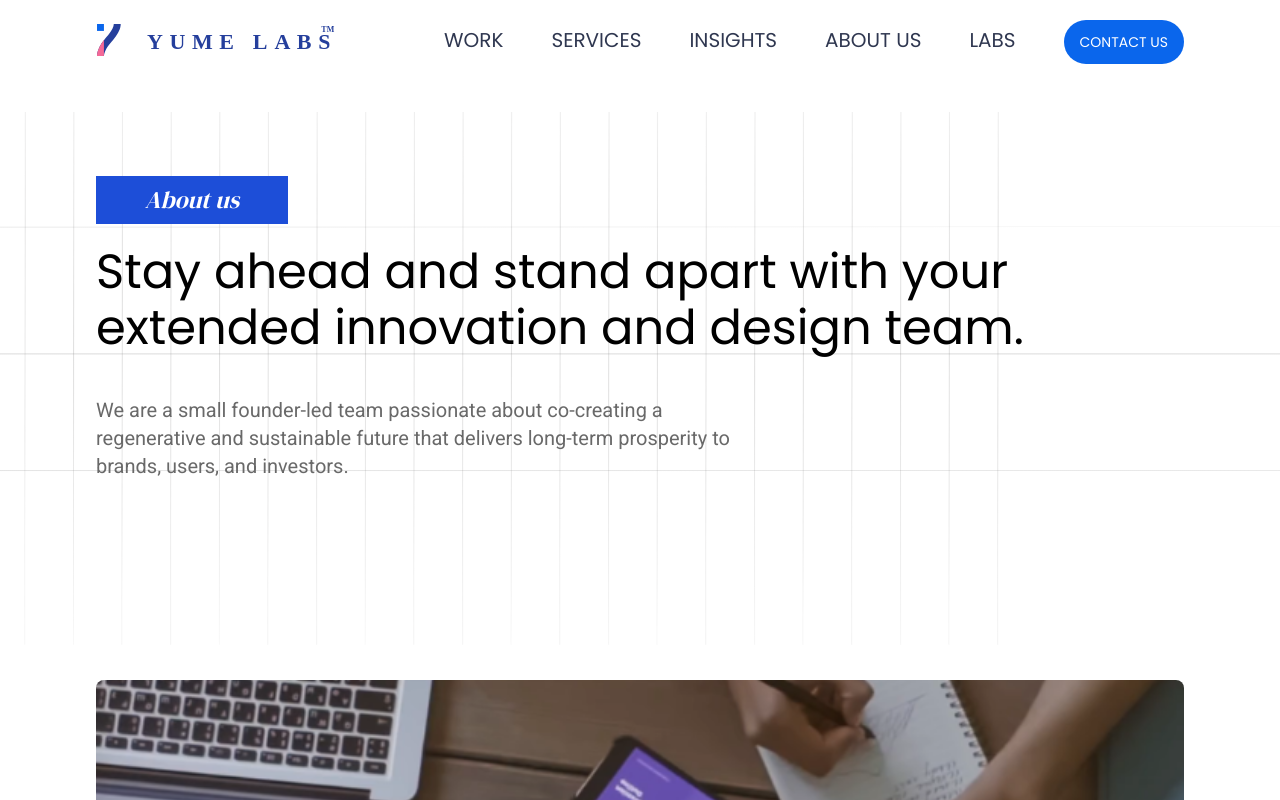
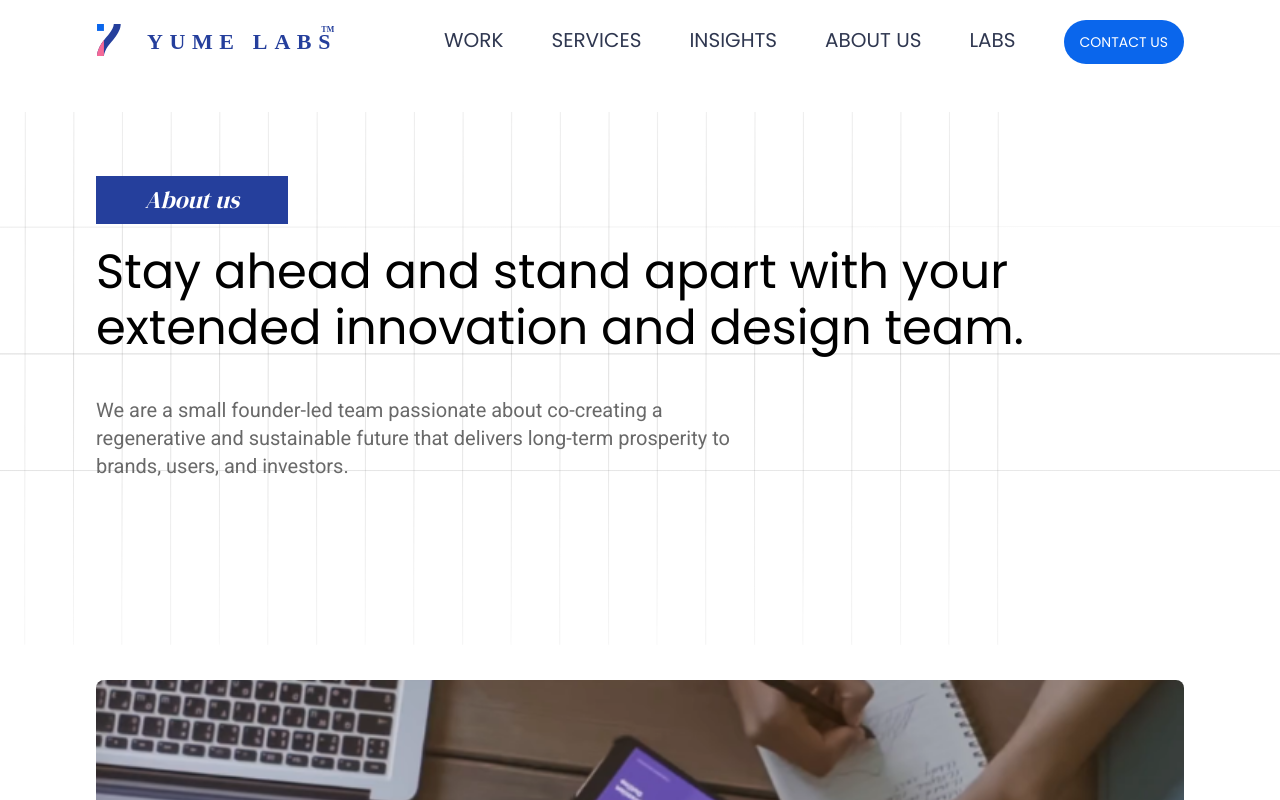
Before and after one commit to primathonacademy/august-batch-live-project-, a React (Vite) app: page /about in a window 1280 px wide. Shown: the top 800 px of the page. Built offline with nearby package versions, Linux system fonts and the light colour scheme; a web font is replaced by a local one.

Commit message:
[Feature]: update color in about section

```diff
--- a/src/pages/about/AboutSection.jsx
+++ b/src/pages/about/AboutSection.jsx
@@ -14,7 +14,7 @@ function AboutSection({ screenSize }) {
             </div>
 
             <div className="pt-24 pb-12 absolute top-16 2xl:top-20 w-full">
-                <h4 className="w-36 md:w-40 md:mt-4 lg:w-45.5 xl:w-48 2xl:w-52 bg-blue-700 text-white py-2 text-center font-serif italic text-xl lg:text-2xl 2xl:text-3xl">
+                <h4 className="w-36 md:w-40 md:mt-4 lg:w-45.5 xl:w-48 2xl:w-52 bg-blue-850 text-white py-2 text-center font-serif italic text-xl lg:text-2xl 2xl:text-3xl">
                     {screenSize < 768 ? 'Our Services' : 'About us'}
                 </h4>
                 <h3 className="font-poppins font-normal leading-13 text-5xl mt-3 sm:mt-5 sm:w-3/4 2xl:text-7.5xl 2xl:leading-18 w-full">
```
